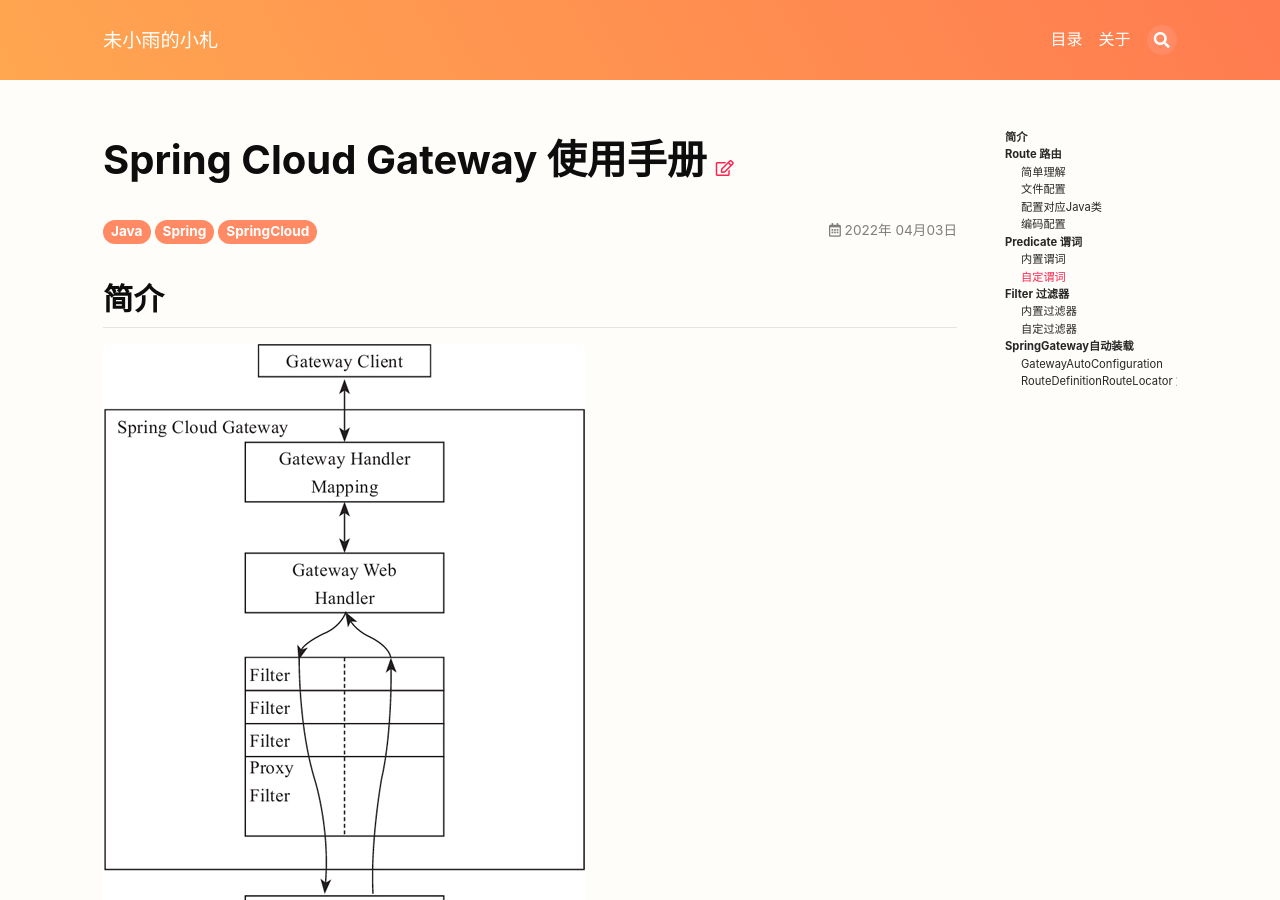
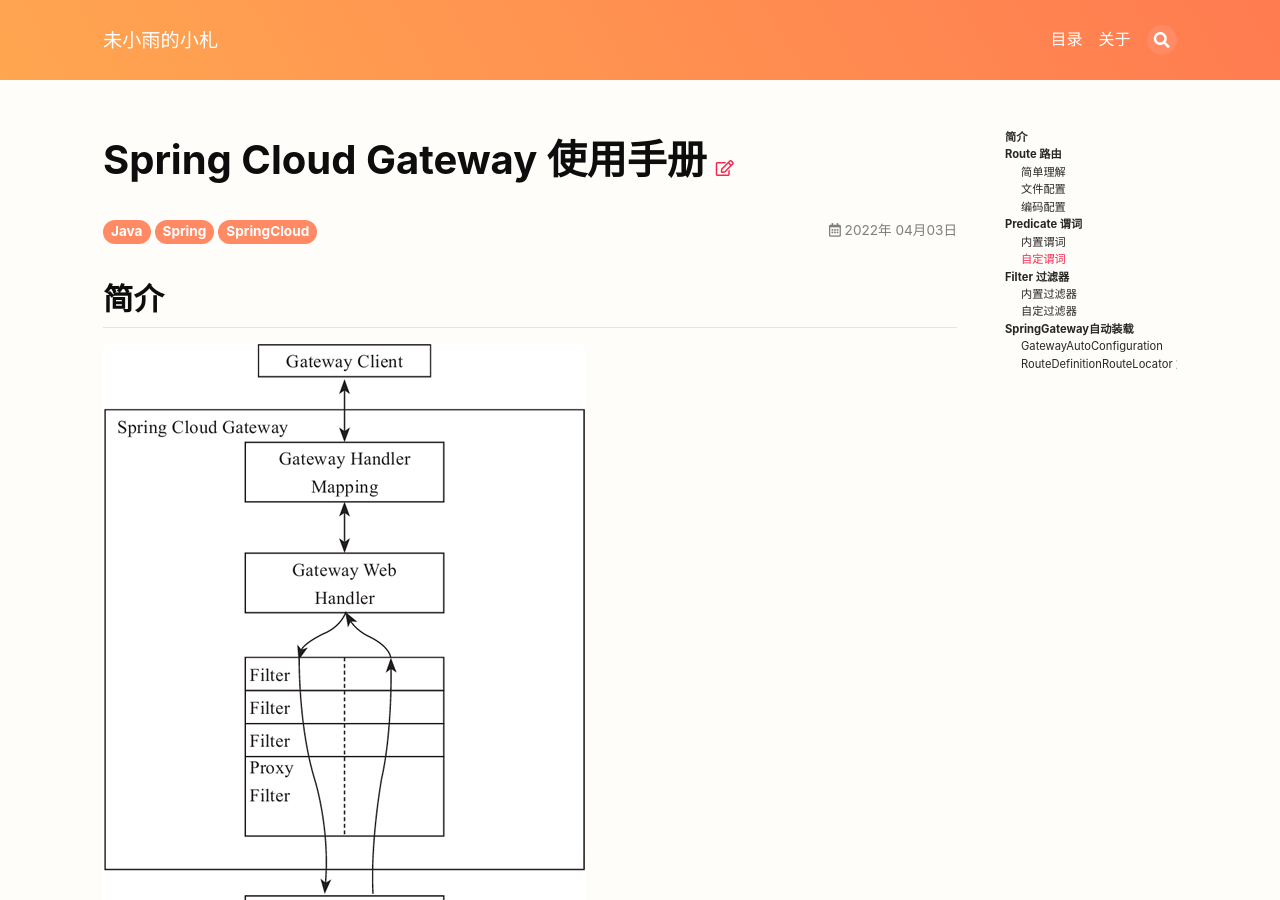
Before and after one commit to cloudland/cloudland.github.io, a Jekyll site: the page built from _posts/program/2022-04-03-java-spring-cloud-gateway.md, in a window 1280 px wide and 900 px high. Built offline with Jekyll 4.4.1, drawn with Linux system fonts in a browser that asks for light colours; nearby versions of some CDN libraries.

Commit message:
新增springGateway学习笔记

````diff
--- a/_posts/program/2022-04-03-java-spring-cloud-gateway.md
+++ b/_posts/program/2022-04-03-java-spring-cloud-gateway.md
@@ -138,7 +138,7 @@
                   uri: lb://micro-service
 ```
 
-### 配置对应Java类
+#### 配置对应Java类
 
 ```java
 package org.springframework.cloud.gateway.route;
````
